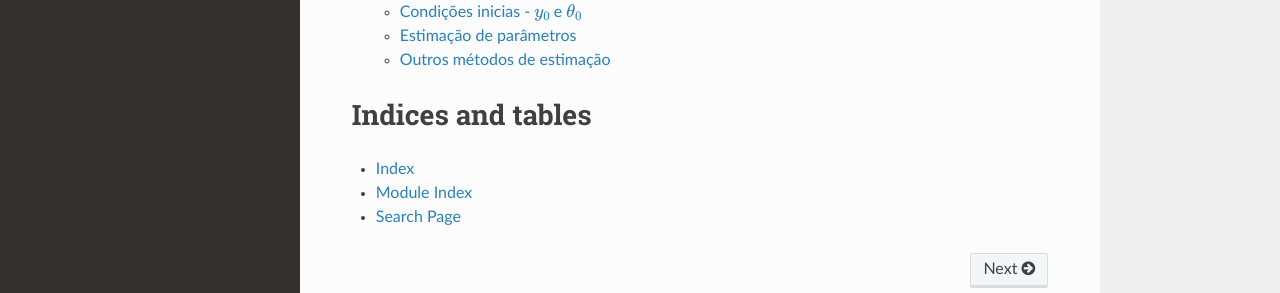
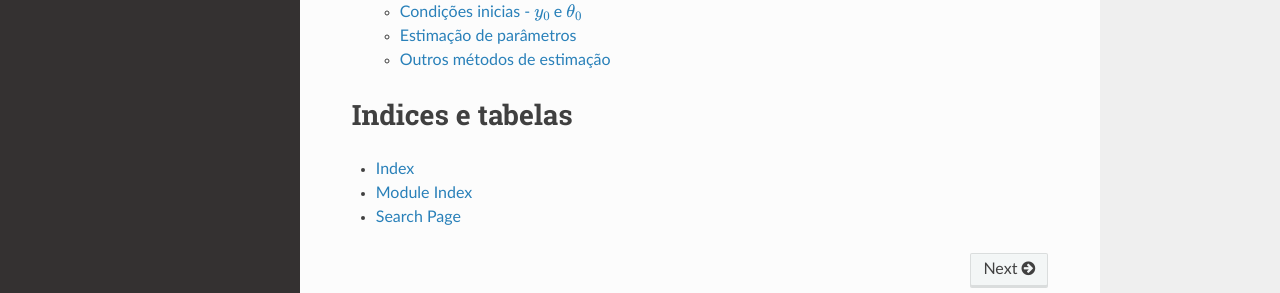
Before and after one commit to lafetamarcelo/epidemicModels, a Sphinx documentation site: the page built from docs/index.rst, in a window 1280 px wide and 1311 px high. Shown: the part 893-1186 px from the top of the window. Built offline with Sphinx 7.4.7 and the Read the Docs theme 2.0.0, drawn with Linux system fonts in a browser that asks for light colours; pages that are not in the unit, such as notebooks, are missing from menus.

Commit message:
Updating doc requirements

```diff
--- a/docs/index.rst
+++ b/docs/index.rst
@@ -34,8 +34,8 @@
 
 
 
-Indices and tables
-==================
+Indices e tabelas
+=================
 
 * :ref:`genindex`
 * :ref:`modindex`
--- a/docs/requirements.txt
+++ b/docs/requirements.txt
@@ -1,4 +1,5 @@
 sphinx-copybutton>=0.2
+sphinxemoji
 nbsphinx>=0.5
 astropy>=4.0
 julian>=0.14
```
